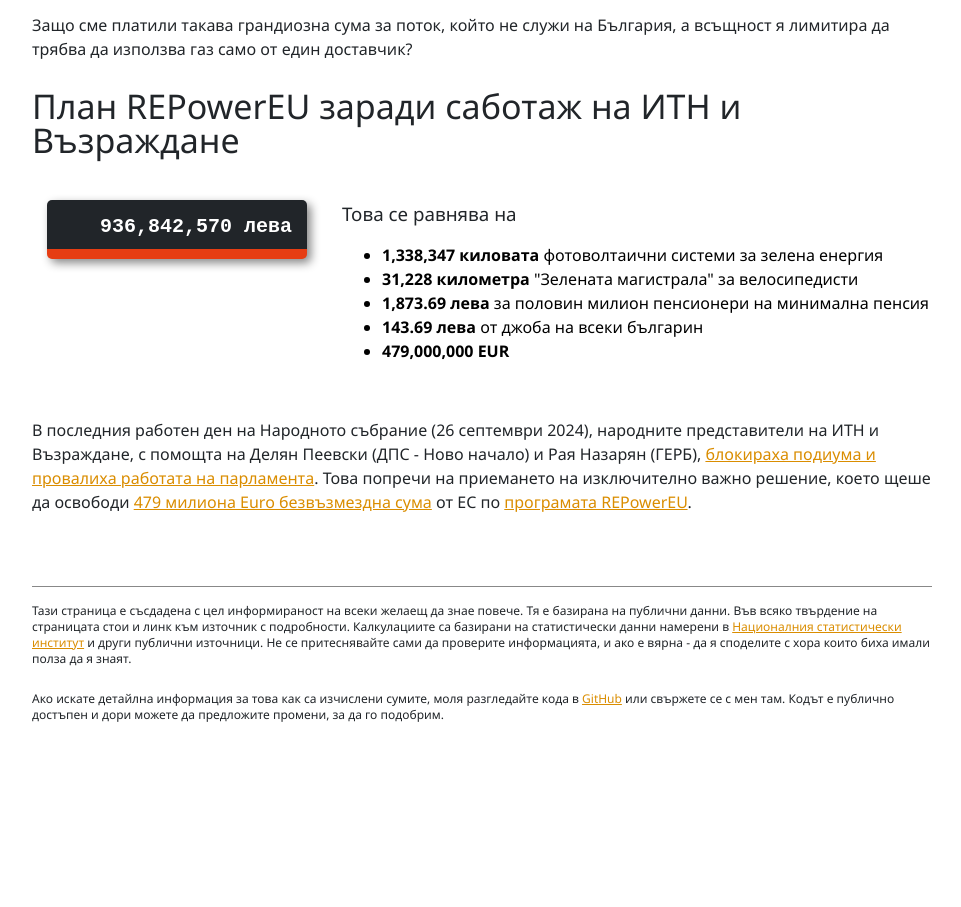
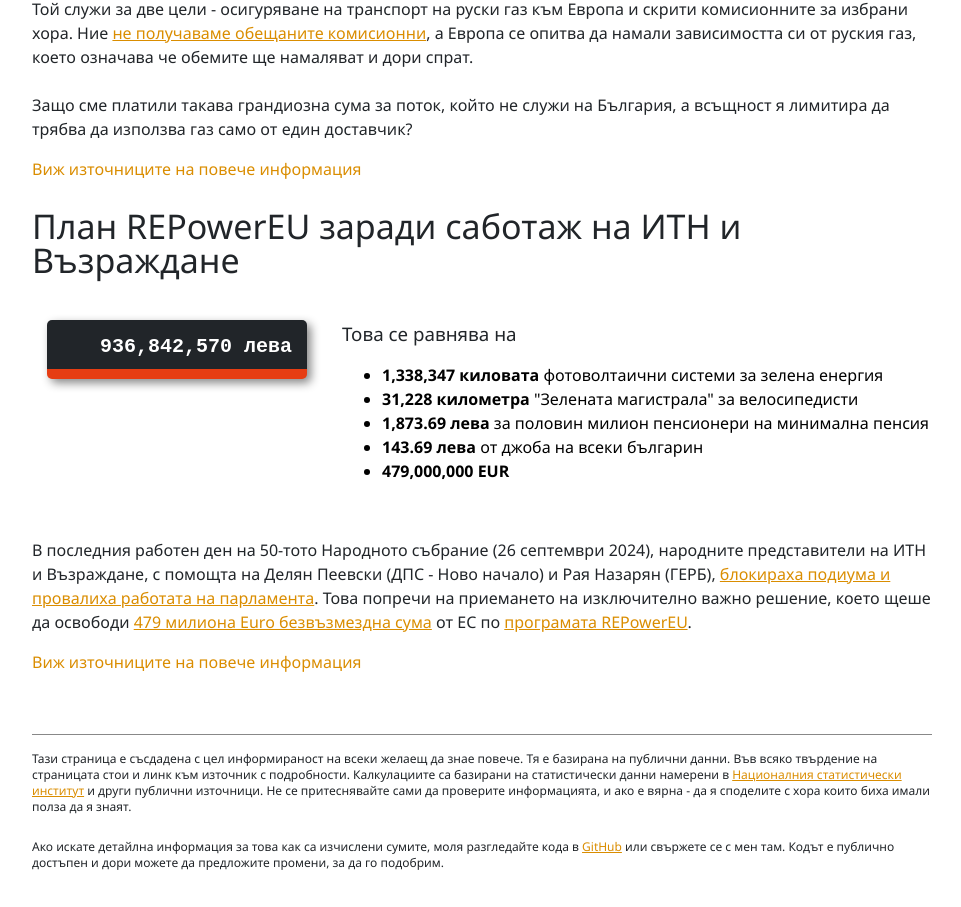
Before and after one commit to MiroJ/bulgarian-cost-counters, an Angular app: page / in a window 1280 px wide. Shown: the part 2241-3148 px from the top of the page, without its empty margins (158-1119 px from the left). Before the commit the page ends 3000 px from the top, so only its background shows below. Built offline with nearby package versions, Linux system fonts and the light colour scheme.

Commit message:
Add references.

```diff
--- a/src/app/widget-panel/widget-panel.component.html
+++ b/src/app/widget-panel/widget-panel.component.html
@@ -18,5 +18,13 @@
 
 <div class="widget-description fade-in" [hidden]="isCollapsed">
     <p *ngFor="let item of data.description" [innerHTML]="item"></p>
-    <!-- <a href="{{data.source}}" target="_blank">Източник</a> -->
 </div>
+<div *ngIf="!expanded" class="clickable" style="margin-bottom: 4px;" (click)="expanded = !expanded">
+    Виж източниците на повече информация
+</div>
+<div [hidden]="!expanded">
+    <h3>Източници</h3>
+    <div *ngFor="let r of data.references" class="no-wrap" style="font-size: 0.825rem;">
+        - <a href="{{r}}" target="_blank" class="ellipsis">{{r}}</a>
+    </div>
+</div>
--- a/src/app/widget-panel/widget-panel.component.ts
+++ b/src/app/widget-panel/widget-panel.component.ts
@@ -11,6 +11,8 @@
 export class WidgetPanelComponent implements OnInit {
     @Input() data!: IWidgetPanel;
     @Input() isCollapsed = false;
+
+    public expanded = false;
 
     ngOnInit(): void {
         if (this.data.startDate) {
--- a/src/app/widget.d.ts
+++ b/src/app/widget.d.ts
@@ -7,6 +7,7 @@
     currency: string;
     startDate: Date;
     calculatedItems: IWidgetCalculatedItem[];
+    references: string[];
 }
 
 export interface IWidgetCalculatedItem {
--- a/src/data.json
+++ b/src/data.json
@@ -150,7 +150,7 @@
     "title": "План REPowerEU заради саботаж на ИТН и Възраждане",
     "tooltip": "Пропусната сума по плана на Европейския съюз REPowerEU",
     "description": [
-      "В последния работен ден на Народното събрание (26 септември 2024), народните представители на ИТН и Възраждане, с помощта на Делян Пеевски (ДПС - Ново начало) и Рая Назарян (ГЕРБ), <a href=\"https://www.dnevnik.bg/politika/2024/09/26/4681199_budeshteto_na_vuglishtnite_centrali_dovede_do/860d1d25b9ce770486b4fb9529ddf17d/\" target=\"_blank\">блокираха подиума и провалиха работата на парламента</a>. Това попречи на приемането на изключително важно решение, което щеше да освободи <a href=\"https://www.mi.government.bg/news/balgariya-sthe-poluchi-nad-480-mln-evro-ot-plana-repowereu-za-nova-energijna-infrastruktura/\" target=\"_blank\">479 милиона Euro безвъзмездна сума</a> от ЕС по <a href=\"https://commission.europa.eu/strategy-and-policy/priorities-2019-2024/european-green-deal/repowereu-affordable-secure-and-sustainable-energy-europe_en?prefLang=bg\" target=\"_blank\">програмата REPowerEU</a>."
+      "В последния работен ден на 50-тото Народното събрание (26 септември 2024), народните представители на ИТН и Възраждане, с помощта на Делян Пеевски (ДПС - Ново начало) и Рая Назарян (ГЕРБ), <a href=\"https://www.dnevnik.bg/politika/2024/09/26/4681199_budeshteto_na_vuglishtnite_centrali_dovede_do/860d1d25b9ce770486b4fb9529ddf17d/\" target=\"_blank\">блокираха подиума и провалиха работата на парламента</a>. Това попречи на приемането на изключително важно решение, което щеше да освободи <a href=\"https://www.mi.government.bg/news/balgariya-sthe-poluchi-nad-480-mln-evro-ot-plana-repowereu-za-nova-energijna-infrastruktura/\" target=\"_blank\">479 милиона Euro безвъзмездна сума</a> от ЕС по <a href=\"https://commission.europa.eu/strategy-and-policy/priorities-2019-2024/european-green-deal/repowereu-affordable-secure-and-sustainable-energy-europe_en?prefLang=bg\" target=\"_blank\">програмата REPowerEU</a>."
     ],
     "references": [
         "https://www.dnevnik.bg/politika/2024/09/26/4681199_budeshteto_na_vuglishtnite_centrali_dovede_do/860d1d25b9ce770486b4fb9529ddf17d",
--- a/src/mini-bootstrap.scss
+++ b/src/mini-bootstrap.scss
@@ -23,3 +23,13 @@
 .text-primary {
     color: $orange !important;
 }
+
+.no-wrap {
+    white-space: nowrap;
+}
+
+.ellipsis {
+    overflow: hidden;
+    text-overflow: ellipsis;
+    white-space: nowrap;
+}
--- a/src/styles.scss
+++ b/src/styles.scss
@@ -41,6 +41,7 @@
     max-width: 900px;
     justify-content: space-around;
     width: 100%;
+    overflow: hidden;
 
     h1 {
         margin-top: 1.75rem;
@@ -81,8 +82,9 @@
     box-shadow: inset 0 0 20px -8px;
 }
 
-a {
+a, .clickable {
     color: $orange;
+    cursor: pointer;
 }
 
 .counter {
```
